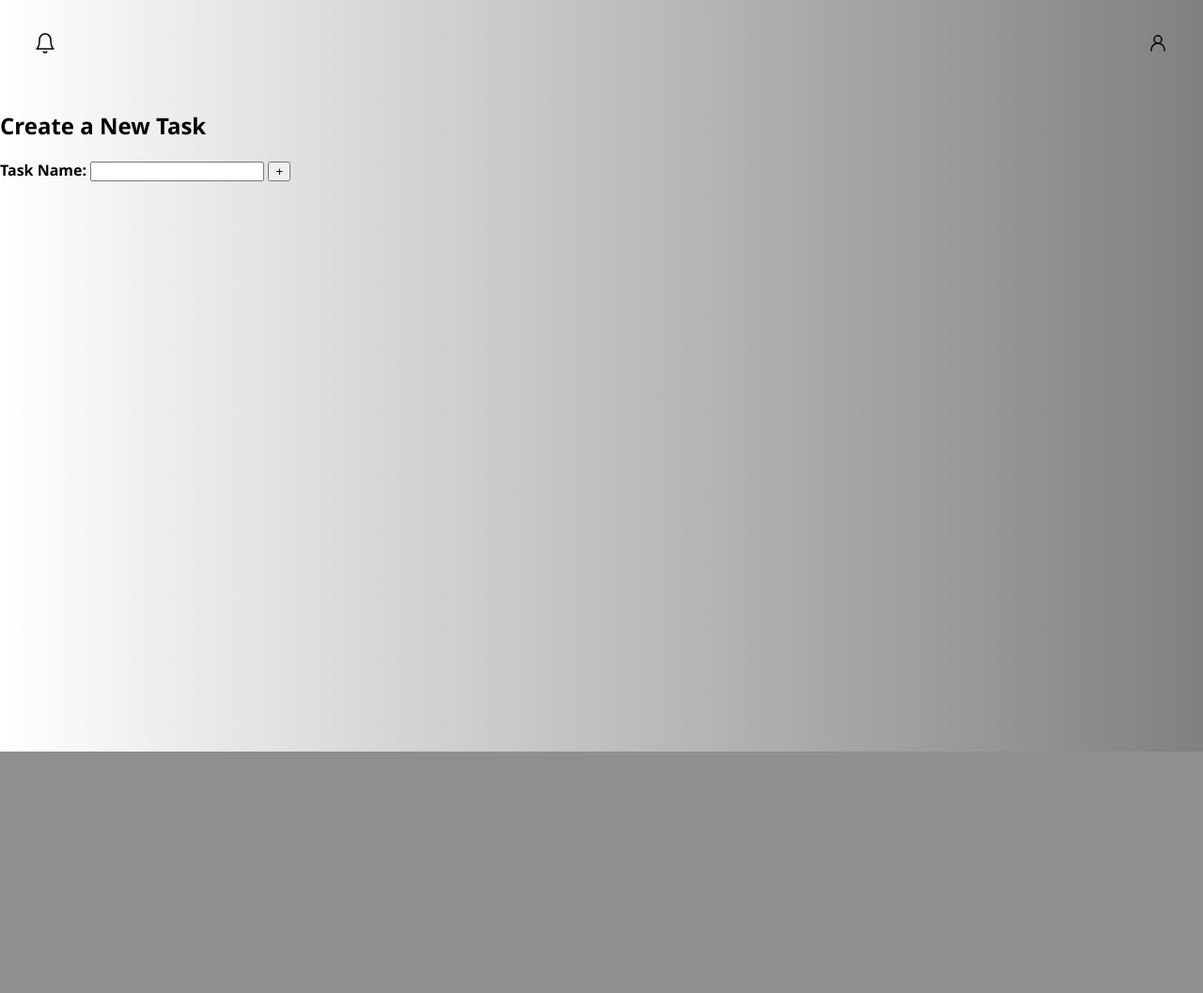
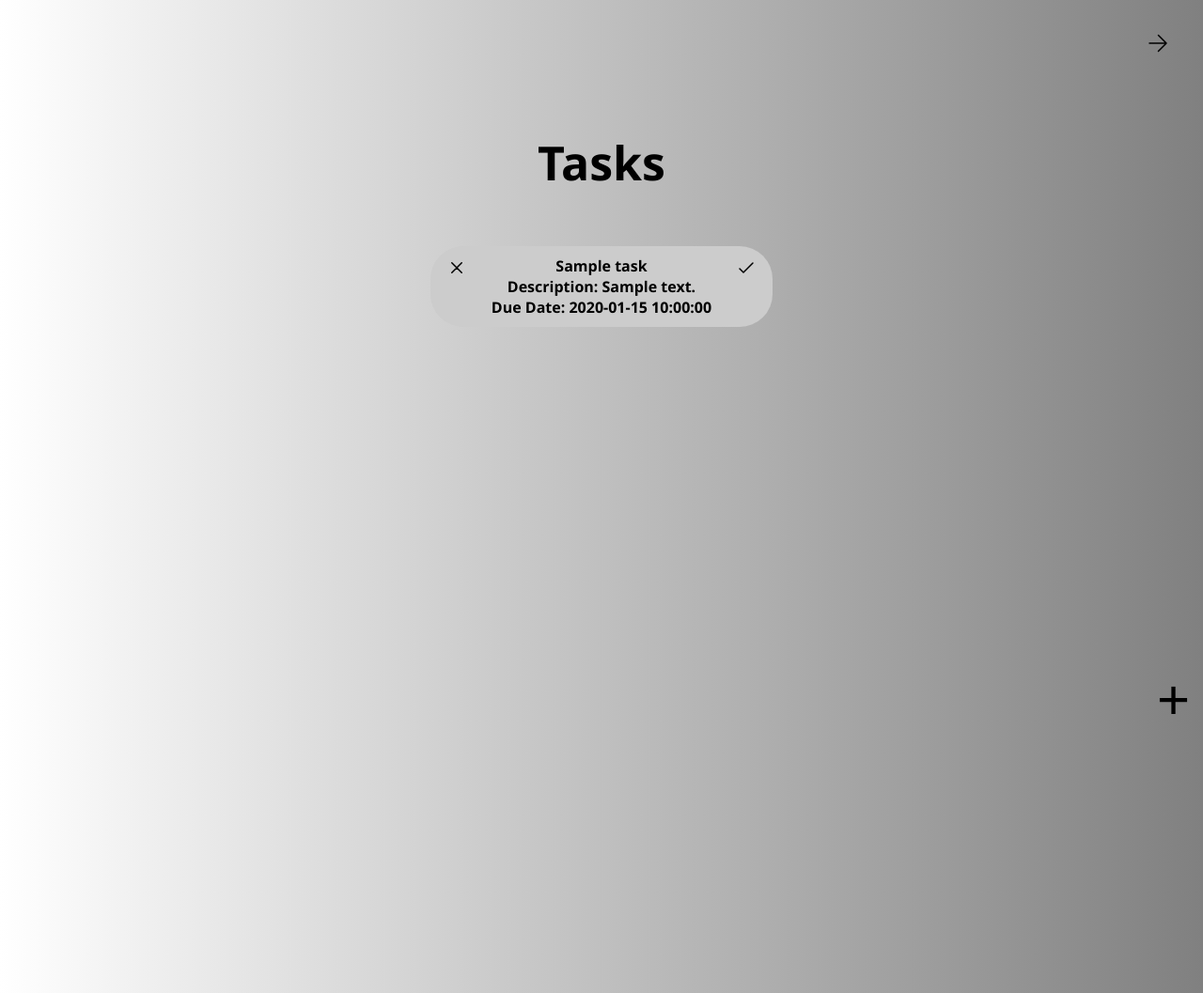
Before and after one commit to m1a5leep/BoostBuddy, a Flask app: template Boost Buddy Project/templates/task.html in a window 1280 px wide. Shown: the whole page at 94% size. Before the commit the page ends 800 px from the top, so only its background shows below. Run offline with Flask 3, Linux system fonts and the light colour scheme; the template is opened without the code that fills it: most values are stand-ins (such as "Sample title", 1, 10 or a date in 2020).

Commit message:
Sorry got problem so I transfer everything to a new file. But latest update is i manage to make the delete button work. Just need to do complete task fuction but I still considering the feature nessessary or not.

```diff
--- /dev/null
+++ b/Boost Buddy Project/static/css/task.css
@@ -0,0 +1,138 @@
+header{
+    padding: 20px;
+    text-align: center;
+}
+
+.add{
+    border: none;
+    bottom: 20px;
+    right: 8px;
+    font-size: 60px;
+    background: none;
+    cursor: pointer;
+    position: fixed;
+}
+
+ul {
+    list-style-type: none;
+    margin: 0;
+    padding: 0;
+    overflow: hidden;
+}
+
+li {
+    float: left;
+}
+
+li a {
+    display: block;
+    color: rgb(0, 0, 0);
+    text-align: center;
+    padding: 14px 16px;
+    text-decoration: none;
+}
+
+h1 {
+    font-size: 65px;
+}
+
+body {
+    margin: 0;
+    font-family: 'Segoe UI', Tahoma, Geneva, Verdana, sans-serif;
+    font-weight: bold;
+    background-image: linear-gradient(to right ,white, grey);
+    min-height:100vh;
+}
+
+h2 {
+    font-size: 50px;
+    text-align: center;
+}
+
+.box {
+    position: relative;
+    text-align: center;
+    margin-top: 50px;
+    min-height: 100vh;
+}
+
+.taskbox {
+    position: relative;
+    display: inline-block;
+    width: calc(30% - 20px);
+    border: none;
+    border-radius: 35px;
+    padding: 10px;
+    margin: 5px;
+    background-color: #ccc;
+    box-sizing: border-box;
+    word-wrap: break-word;
+}
+
+.addform {
+    max-width: 400px;
+    margin: 0 auto;
+    background: #f9f9f9;
+    padding: 20px;
+    border-radius: 25px;
+    box-shadow: 0 0 10px rgba(0, 0, 0, 0.1);
+}
+
+.btn-delete {
+    position: absolute;
+    top: 10px;
+    left: 10px;
+    display: flex;
+}
+
+.btn-complete {
+    position: absolute;
+    top: 10px;
+    right: 10px;
+    display: flex;
+}
+
+.btn-delete,
+.btn-complete {
+    background: none;
+    border: none;
+    cursor: pointer;
+}
+.btn-delete:hover,
+.btn-complete:hover {
+    color: rgb(249, 255, 144);
+}
+
+
+input[type="text"],
+textarea,
+input[type="date"],
+input[type="submit"],
+input[type="cancel"] {
+    width: 100%;
+    padding: 8px;
+    margin-bottom: 10px;
+    border: 1px solid #ccc;
+    border-radius: 4px;
+    box-sizing: border-box;
+}
+
+input[type="submit"],
+input[type="cancel"] {
+    background-color: gray;
+    color: white;
+    border: none;
+    cursor: pointer;
+    text-align: center;
+}
+
+input[type="submit"]:hover,
+input[type="cancel"]:hover {
+    background-color: #eaeaa1;
+}
+
+@media screen and (max-width: 600px) {
+    .column.side, .column.main {
+        width: 100%;
+    }
+}
--- a/Boost Buddy Project/templates/task.html
+++ b/Boost Buddy Project/templates/task.html
@@ -4,22 +4,49 @@
     <meta charset="UTF-8">
     <meta name="viewport" content="width=device-width, initial-scale=1.0">
     <title>Task Page</title>
-    <link rel="stylesheet" href="{{url_for('static', filename='css/main.css')}}">
+    <link rel="stylesheet" href="{{url_for('static', filename='css/task.css')}}">
 </head>
 <body>
     <header>
         <nav>
             <ul>
-                <li><a href="default.asp"><i><?xml version="1.0" encoding="UTF-8"?><svg width="24px" height="24px" stroke-width="1.5" viewBox="0 0 24 24" fill="none" xmlns="http://www.w3.org/2000/svg" color="#000000"><path d="M18 8.4C18 6.70261 17.3679 5.07475 16.2426 3.87452C15.1174 2.67428 13.5913 2 12 2C10.4087 2 8.88258 2.67428 7.75736 3.87452C6.63214 5.07475 6 6.70261 6 8.4C6 15.8667 3 18 3 18H21C21 18 18 15.8667 18 8.4Z" stroke="#000000" stroke-width="1.5" stroke-linecap="round" stroke-linejoin="round"></path><path d="M13.73 21C13.5542 21.3031 13.3019 21.5547 12.9982 21.7295C12.6946 21.9044 12.3504 21.9965 12 21.9965C11.6496 21.9965 11.3054 21.9044 11.0018 21.7295C10.6982 21.5547 10.4458 21.3031 10.27 21" stroke="#000000" stroke-width="1.5" stroke-linecap="round" stroke-linejoin="round"></path></svg></i></a></li>
-                <li style="float:right"><a href="#about"><i><?xml version="1.0" encoding="UTF-8"?><svg width="24px" height="24px" stroke-width="1.5" viewBox="0 0 24 24" fill="none" xmlns="http://www.w3.org/2000/svg" color="#000000"><path d="M5 20V19C5 15.134 8.13401 12 12 12V12C15.866 12 19 15.134 19 19V20" stroke="#000000" stroke-width="1.5" stroke-linecap="round" stroke-linejoin="round"></path><path d="M12 12C14.2091 12 16 10.2091 16 8C16 5.79086 14.2091 4 12 4C9.79086 4 8 5.79086 8 8C8 10.2091 9.79086 12 12 12Z" stroke="#000000" stroke-width="1.5" stroke-linecap="round" stroke-linejoin="round"></path></svg></i></a></li>
-              </ul>
+                <li style="float:right">
+                    <a href="{{ url_for('homepage') }}">
+                        <?xml version="1.0" encoding="UTF-8"?>
+                        <svg width="24px" height="24px" viewBox="0 0 24 24" stroke-width="1.5" fill="none" xmlns="http://www.w3.org/2000/svg" color="#000000">
+                            <path d="M3 12L21 12M21 12L12.5 3.5M21 12L12.5 20.5" stroke="#000000" stroke-width="1.5" stroke-linecap="round" stroke-linejoin="round"></path>
+                        </svg>
+                    </a>
+                </li>
+            </ul>
         </nav>
     </header>
-    <h2>Create a New Task</h2>
-    <form action="/create_task" method="POST">
-        <label for="task_name">Task Name:</label>
-        <input type="text" id="task_name" name="task_name">
-        <button class="add" type="button">+</button>
-    </form>
+    <h2>Tasks</h2>
+    <div class="box">
+        {% for task in tasks %}
+            <div class="taskbox">
+                <span>
+                    <strong>{{ task.name }}</strong><br>
+                    Description: {{ task.description }}<br>
+                    Due Date: {{ task.due_date }}
+                    <div>
+                        <form action="{{ url_for('delete_task', task_index=loop.index0) }}" method="post" class="delete-form">
+                            <input type="hidden" name="task_index" value="{{ task_index }}">
+                            <button type="submit" class="btn-delete">
+                                <?xml version="1.0" encoding="UTF-8"?><svg width="24px" height="24px" stroke-width="1.5" viewBox="0 0 24 24" fill="none" xmlns="http://www.w3.org/2000/svg" color="#000000"><path d="M6.75827 17.2426L12.0009 12M17.2435 6.75736L12.0009 12M12.0009 12L6.75827 6.75736M12.0009 12L17.2435 17.2426" stroke="#000000" stroke-width="1.5" stroke-linecap="round" stroke-linejoin="round"></path></svg>
+                            </button>
+                        </form>
+                        <form action="/complete_task/{{ task_index }}" method="post" class="complete-form">
+                            <input type="hidden" name="task_index" value="{{ task_index }}">
+                            <button type="submit" class="btn-complete">
+                                <?xml version="1.0" encoding="UTF-8"?><svg width="24px" height="24px" stroke-width="1.5" viewBox="0 0 24 24" fill="none" xmlns="http://www.w3.org/2000/svg" color="#000000"><path d="M5 13L9 17L19 7" stroke="#000000" stroke-width="1.5" stroke-linecap="round" stroke-linejoin="round"></path></svg>
+                            </button>
+                        </form>
+                    </div>
+                </span>
+            </div>
+        {% endfor %}
+        </div>
+    <a href="{{ url_for('addtask') }}"><button class="add">+</button></a>
 </body>
 </html>
```
Also changed, not shown: Boost Buddy Project/templates/addtask.html (added, +25 -0 lines).
